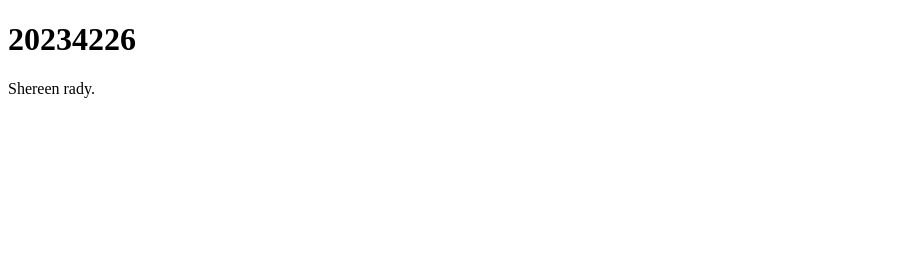
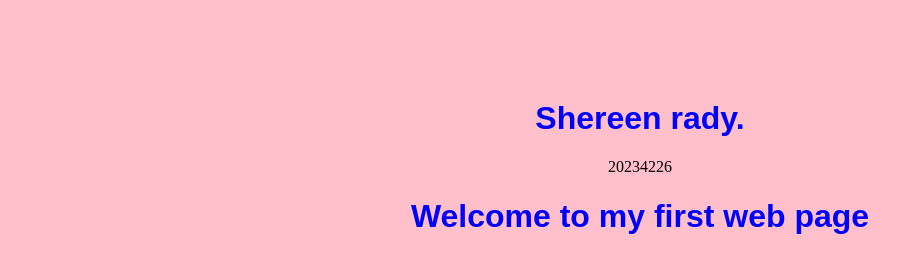
Before and after one commit to shereen0478/my-progect2, a plain HTML site: page index.html in a window 1280 px wide. Shown: the whole page, without its empty margins (0-922 px from the left). Drawn offline with Linux system fonts and the light colour scheme.

Commit message:
Add files via upload

```diff
--- a/index.html
+++ b/index.html
@@ -1,13 +1,22 @@
-
 <!DOCTYPE html>
 <html>
 <head>
-<title>Page Title</title>
+    <title>My First Web Page</title>
+    <style>
+        body {
+            background-color: pink;
+            text-align: center;
+            margin-top: 100px;
+        }
+        h1 {
+            color: blue;
+            font-family: Arial, sans-serif;
+        }
+    </style>
 </head>
 <body>
-
-<h1>20234226</h1>
-<p>Shereen rady.</p>
-
+    <h1>Shereen rady.</h1>
+<p>20234226</p>
+    <h1>Welcome to my first web page</h1>
 </body>
 </html>
```
